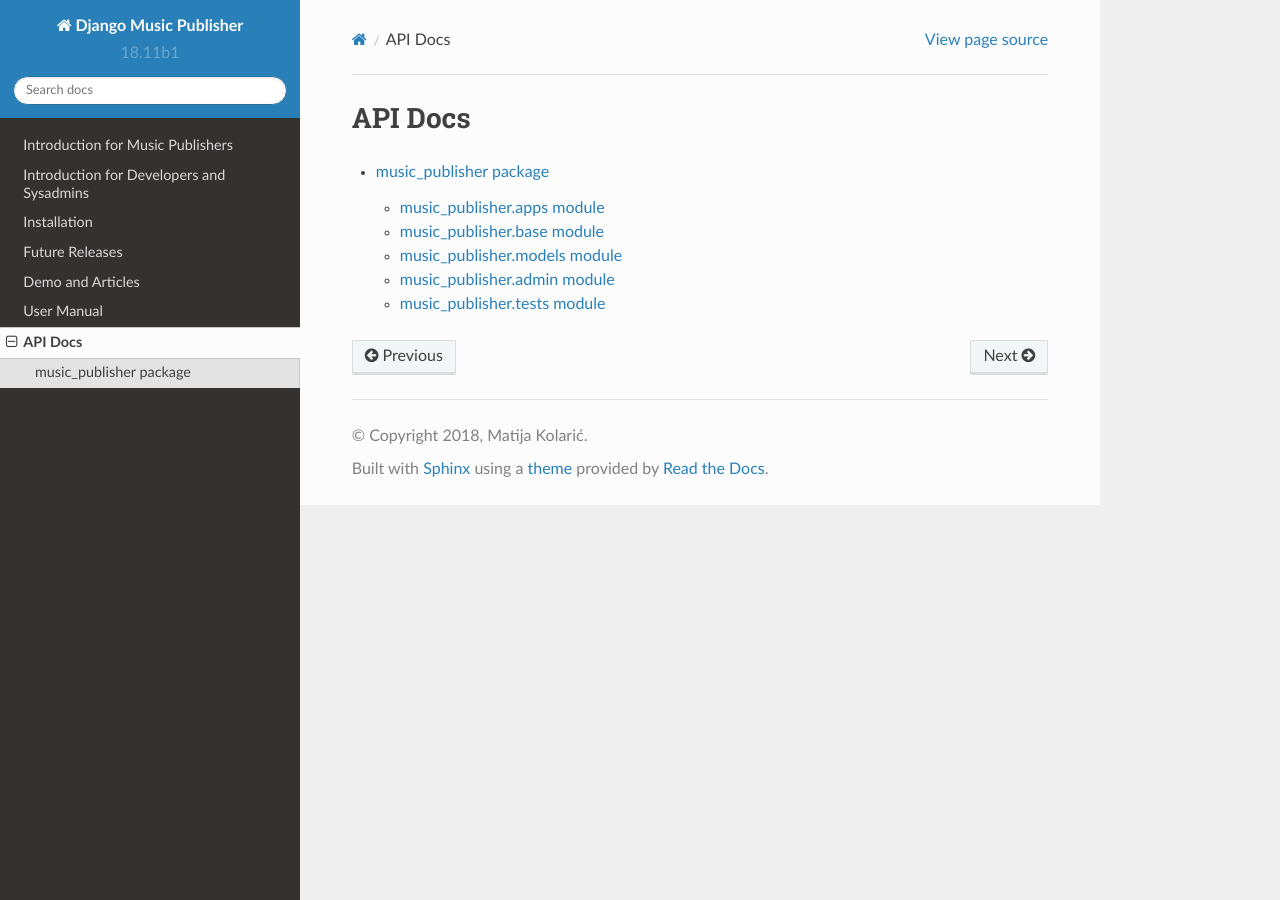
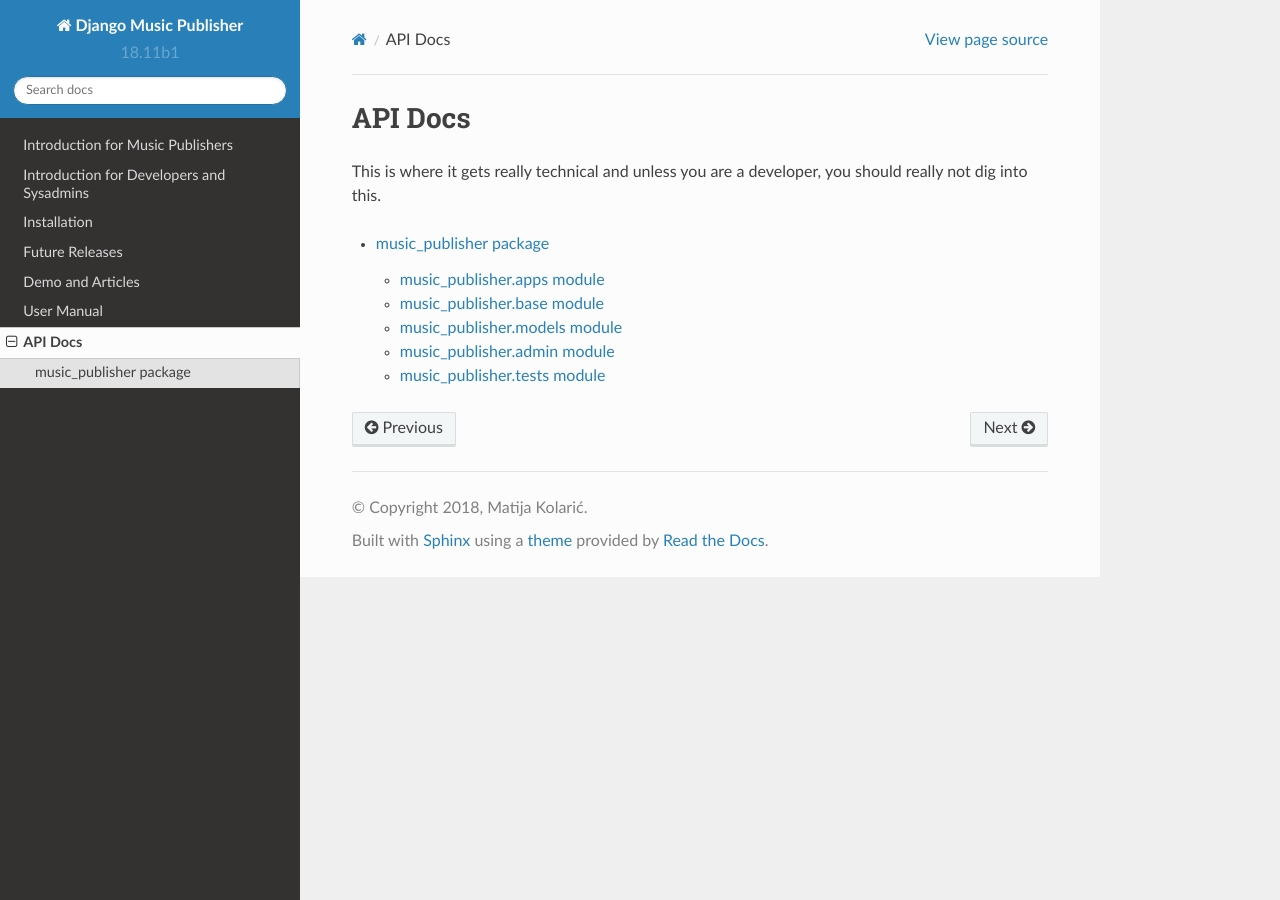
Before and after one commit to matijakolaric-com/django-music-publisher, a Sphinx documentation site: the page built from docs/modules.rst, in a window 1280 px wide. Built offline with Sphinx 7.4.7 and the Read the Docs theme 2.0.0, drawn with Linux system fonts in a browser that asks for light colours; the version number is read from the project's files by our own code.

Commit message:
modules header added

```diff
--- a/docs/modules.rst
+++ b/docs/modules.rst
@@ -1,5 +1,7 @@
 API Docs
 ========
+
+This is where it gets really technical and unless you are a developer, you should really not dig into this.
 
 .. toctree::
    :maxdepth: 2
```
